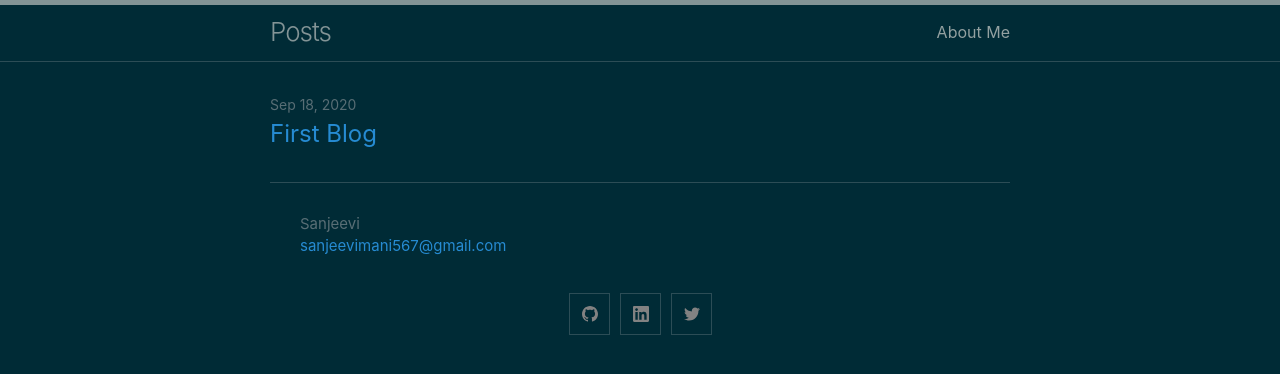
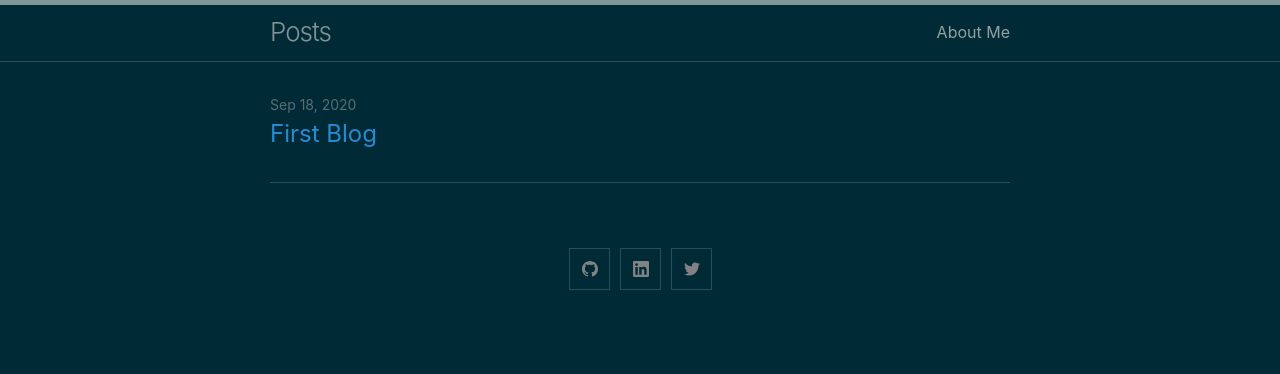
Before and after one commit to Sanjuvi/sanjeevi, a Jekyll site: the page built from index.md, in a window 1280 px wide. Shown: the top 374 px of the page. Built offline with Jekyll 4.4.1, drawn with Linux system fonts in a browser that asks for light colours.

Commit message:
Update _config.yml

```diff
--- a/_config.yml
+++ b/_config.yml
@@ -1,7 +1,7 @@
 title: Posts
 author:
-  name: Sanjeevi
-  email: sanjeevimani567@gmail.com
+  name:
+  email:
   description:  Write an awesome description for your new site here. You can edit this
               line in _config.yml. It will appear in your document head meta (for
               Google search results) and in your feed.xml site description.
```
